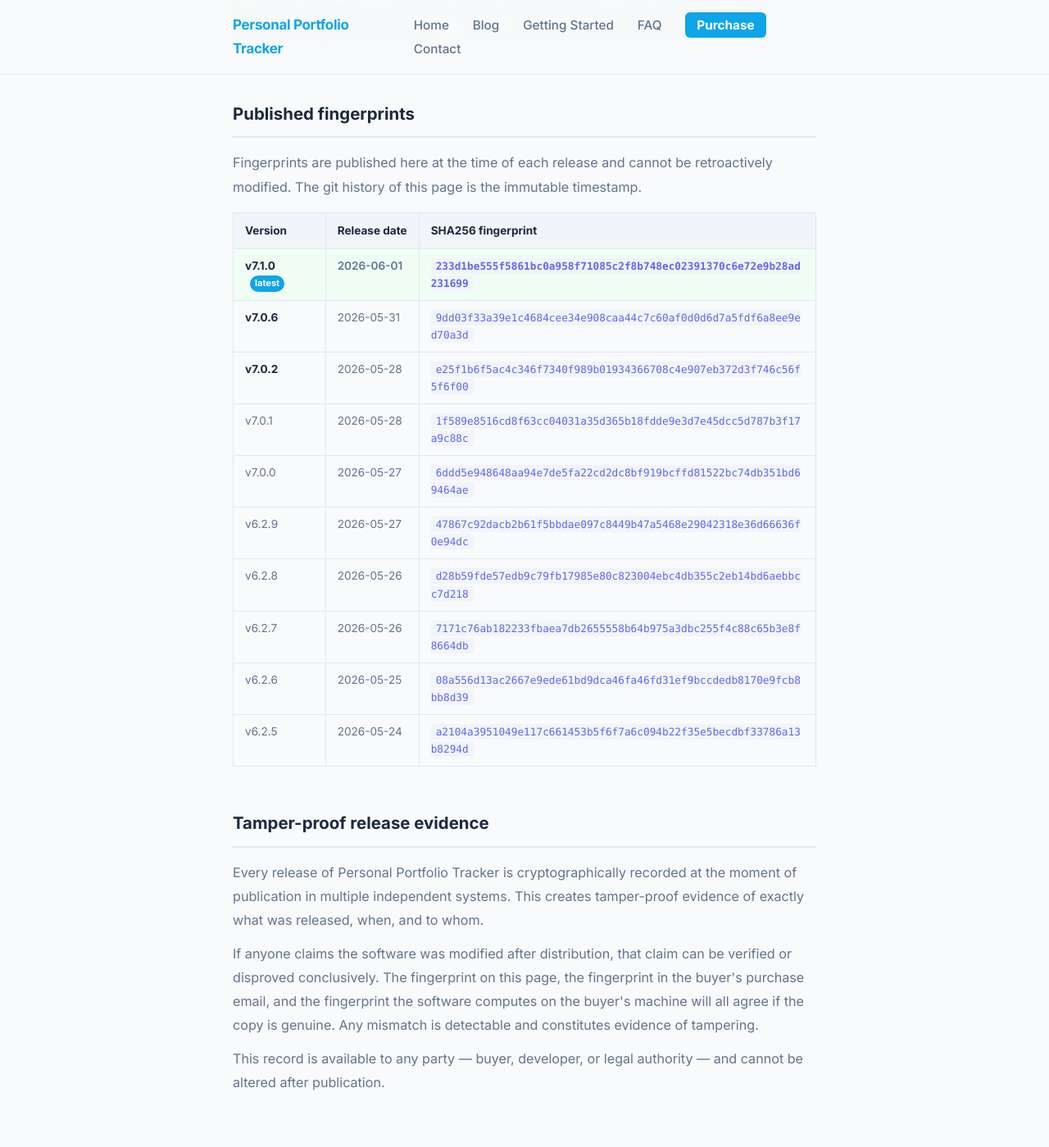
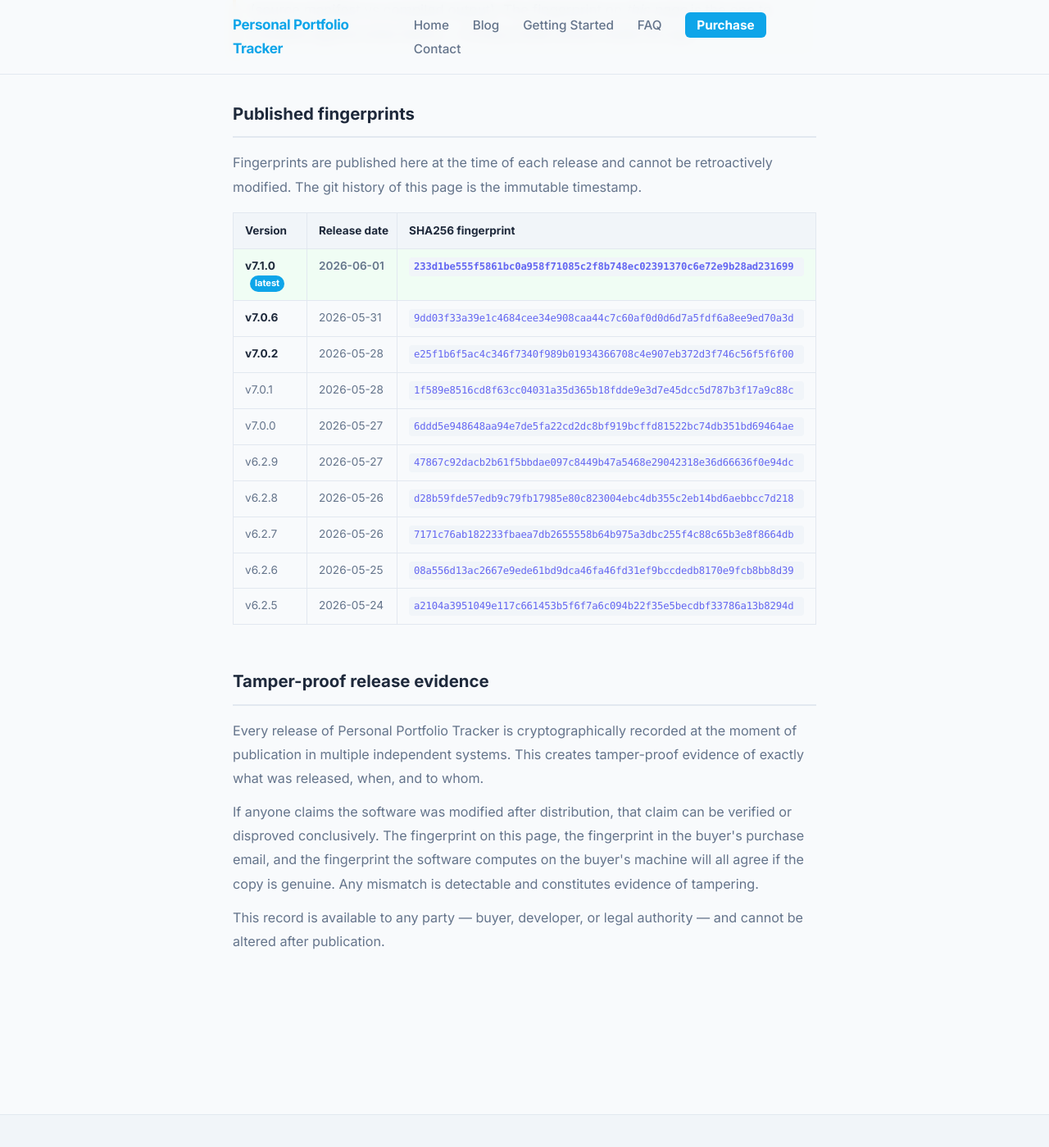
Before and after one commit to srikrishna2024/portfolio-tracker-blog, a Jekyll site: the page built from release-fingerprints/index.html, in a window 1280 px wide and 1400 px high, scrolled down 877 px. Shown: the whole window at 82% size. Built offline with Jekyll 4.4.1, drawn with Linux system fonts in a browser that asks for light colours.

Commit message:
fix fingerprint table: fixed column widths so hash fits on one line

```diff
--- a/assets/css/style.css
+++ b/assets/css/style.css
@@ -880,12 +880,18 @@
 @media (max-width: 700px) { .risk-grid { grid-template-columns: 1fr; } }
 
 /* ── Release fingerprints table ──────────────────────────────── */
-.fingerprint-table { font-size: 0.8rem; }
+.fingerprint-table { font-size: 0.8rem; table-layout: fixed; width: 100%; }
 .fingerprint-table th { white-space: nowrap; }
+.fingerprint-table th:nth-child(1) { width: 90px; }
+.fingerprint-table th:nth-child(2) { width: 110px; }
+.fingerprint-table th:nth-child(3) { width: auto; }
 .fp-code {
-  font-family: 'Consolas', monospace; font-size: 0.75rem;
-  word-break: break-all; background: var(--surface2);
+  font-family: 'Consolas', 'Courier New', monospace; font-size: 0.72rem;
+  letter-spacing: -0.01em;
+  word-break: break-all; white-space: normal;
+  background: var(--surface2);
   padding: 2px 6px; border-radius: 4px; color: var(--accent2);
+  display: block; overflow-wrap: break-word;
 }
 .fp-current td { background: #f0fdf4; font-weight: 600; }
 .fp-badge {
```
